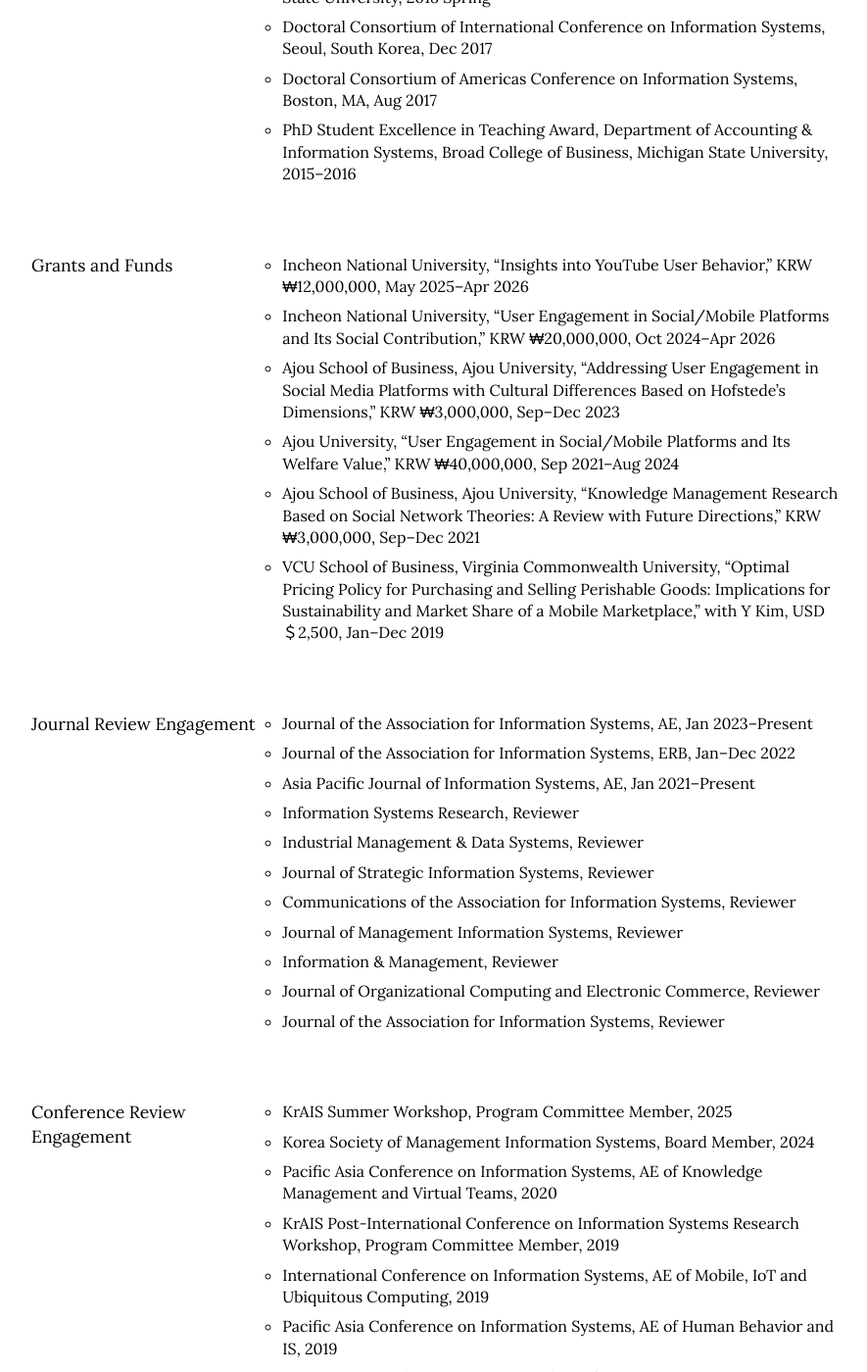
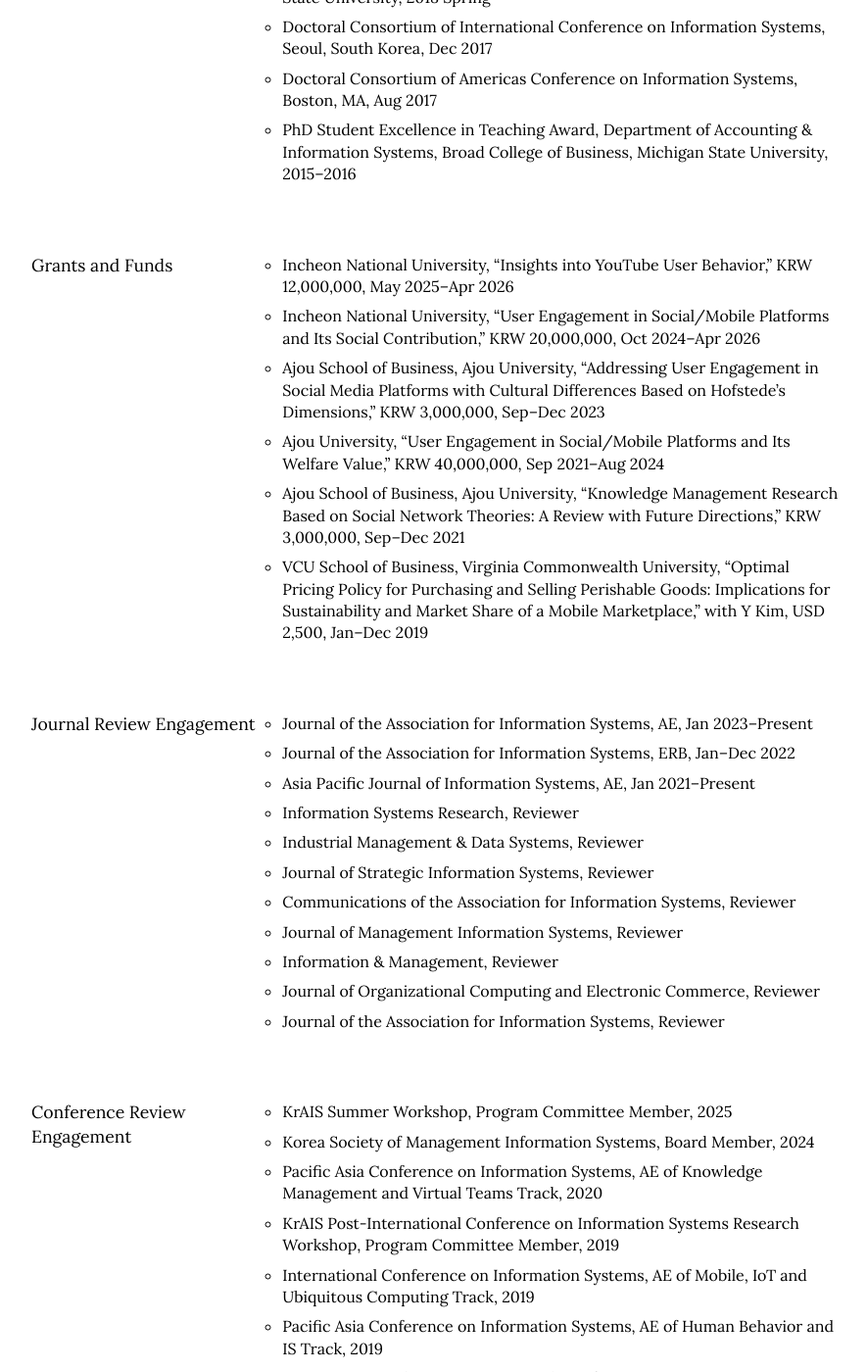
Before and after one commit to istaehun/taehun, a Jekyll site: the page built from engagement.html, in a window 1280 px wide and 1400 px high, scrolled down 2622 px. Shown: the whole window at 98% size, without its empty margins (188-1073 px from the left). Built offline with Jekyll 4.4.1, drawn with Linux system fonts in a browser that asks for light colours; nearby versions of some CDN libraries; some of the changed lines change nothing that is shown.

Commit message:
Update engagement.yml

```diff
--- a/_data/engagement.yml
+++ b/_data/engagement.yml
@@ -57,12 +57,12 @@
   -
     title: Grants and Funds
     list:
-      - "Incheon National University, “Insights into YouTube User Behavior,” KRW &#8361;12,000,000, May 2025–Apr 2026"
-      - "Incheon National University, “User Engagement in Social/Mobile Platforms and Its Social Contribution,” KRW &#8361;20,000,000, Oct 2024–Apr 2026"
-      - "Ajou School of Business, Ajou University, “Addressing User Engagement in Social Media Platforms with Cultural Differences Based on Hofstede’s Dimensions,” KRW &#8361;3,000,000, Sep–Dec 2023"
-      - "Ajou University, “User Engagement in Social/Mobile Platforms and Its Welfare Value,” KRW &#8361;40,000,000, Sep 2021–Aug 2024"
-      - "Ajou School of Business, Ajou University, “Knowledge Management Research Based on Social Network Theories: A Review with Future Directions,” KRW &#8361;3,000,000, Sep–Dec 2021"
-      - "VCU School of Business, Virginia Commonwealth University, “Optimal Pricing Policy for Purchasing and Selling Perishable Goods: Implications for Sustainability and Market Share of a Mobile Marketplace,” with Y Kim, USD &#65284;2,500, Jan–Dec 2019"
+      - "Incheon National University, “Insights into YouTube User Behavior,” KRW 12,000,000, May 2025–Apr 2026"
+      - "Incheon National University, “User Engagement in Social/Mobile Platforms and Its Social Contribution,” KRW 20,000,000, Oct 2024–Apr 2026"
+      - "Ajou School of Business, Ajou University, “Addressing User Engagement in Social Media Platforms with Cultural Differences Based on Hofstede’s Dimensions,” KRW 3,000,000, Sep–Dec 2023"
+      - "Ajou University, “User Engagement in Social/Mobile Platforms and Its Welfare Value,” KRW 40,000,000, Sep 2021–Aug 2024"
+      - "Ajou School of Business, Ajou University, “Knowledge Management Research Based on Social Network Theories: A Review with Future Directions,” KRW 3,000,000, Sep–Dec 2021"
+      - "VCU School of Business, Virginia Commonwealth University, “Optimal Pricing Policy for Purchasing and Selling Perishable Goods: Implications for Sustainability and Market Share of a Mobile Marketplace,” with Y Kim, USD 2,500, Jan–Dec 2019"
   -
     title: Journal Review Engagement
     list:
@@ -82,10 +82,10 @@
     list:
       - "KrAIS Summer Workshop, Program Committee Member, 2025"
       - "Korea Society of Management Information Systems, Board Member, 2024"
-      - "Pacific Asia Conference on Information Systems, AE of Knowledge Management and Virtual Teams, 2020"
+      - "Pacific Asia Conference on Information Systems, AE of Knowledge Management and Virtual Teams Track, 2020"
       - "KrAIS Post-International Conference on Information Systems Research Workshop, Program Committee Member, 2019"
-      - "International Conference on Information Systems, AE of Mobile, IoT and Ubiquitous Computing, 2019"
-      - "Pacific Asia Conference on Information Systems, AE of Human Behavior and IS, 2019"
+      - "International Conference on Information Systems, AE of Mobile, IoT and Ubiquitous Computing Track, 2019"
+      - "Pacific Asia Conference on Information Systems, AE of Human Behavior and IS Track, 2019"
       - "INFORMS Annual Meeting, Session Chair of Big-Data Science, 2018"
       - "INFORMS Workshop on Data Science, Session Chair of Empirical Big-Data Analysis, 2018"
       - "INFORMS Conference on Information Systems and Technology, Reviewer"
```
